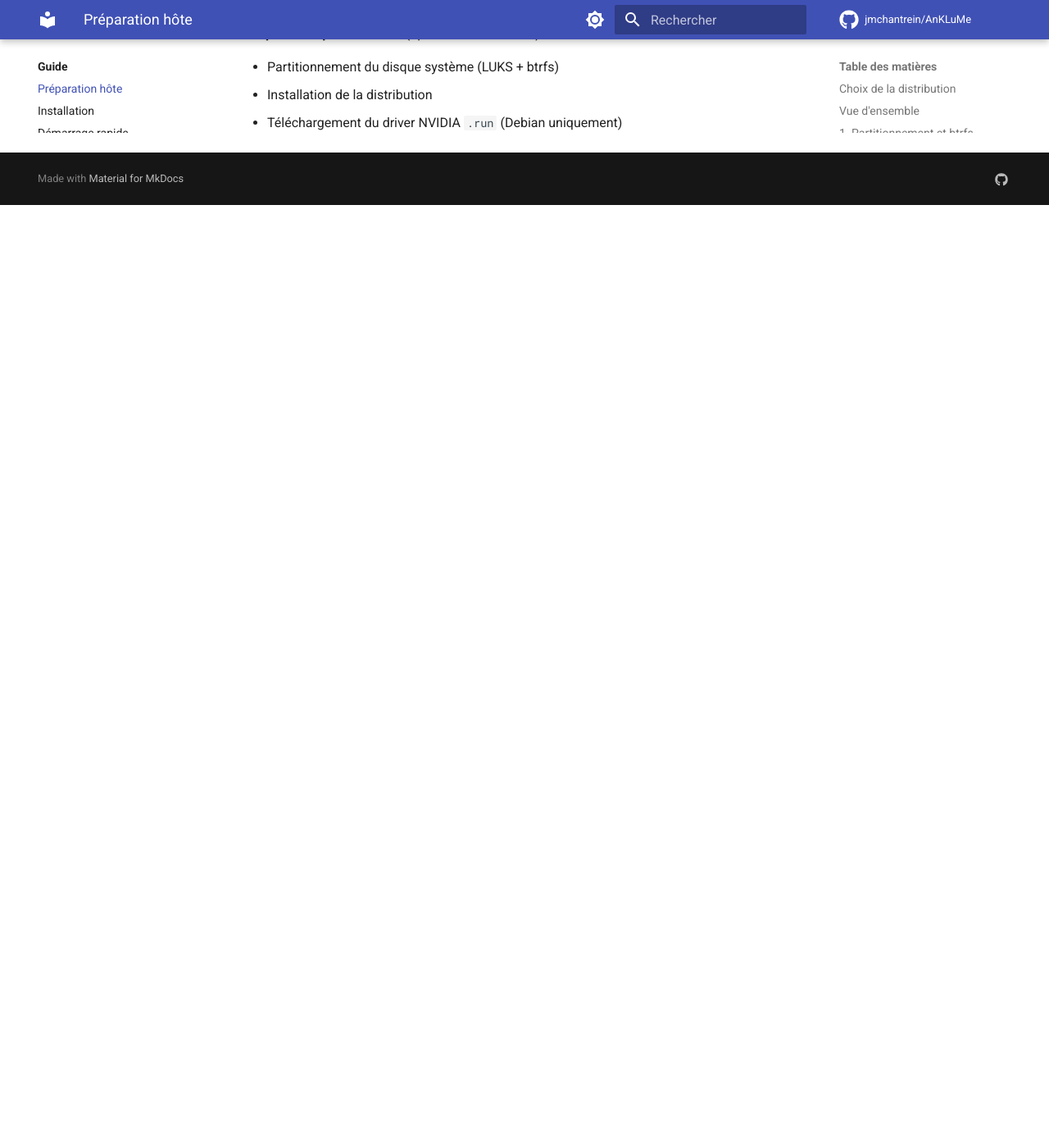
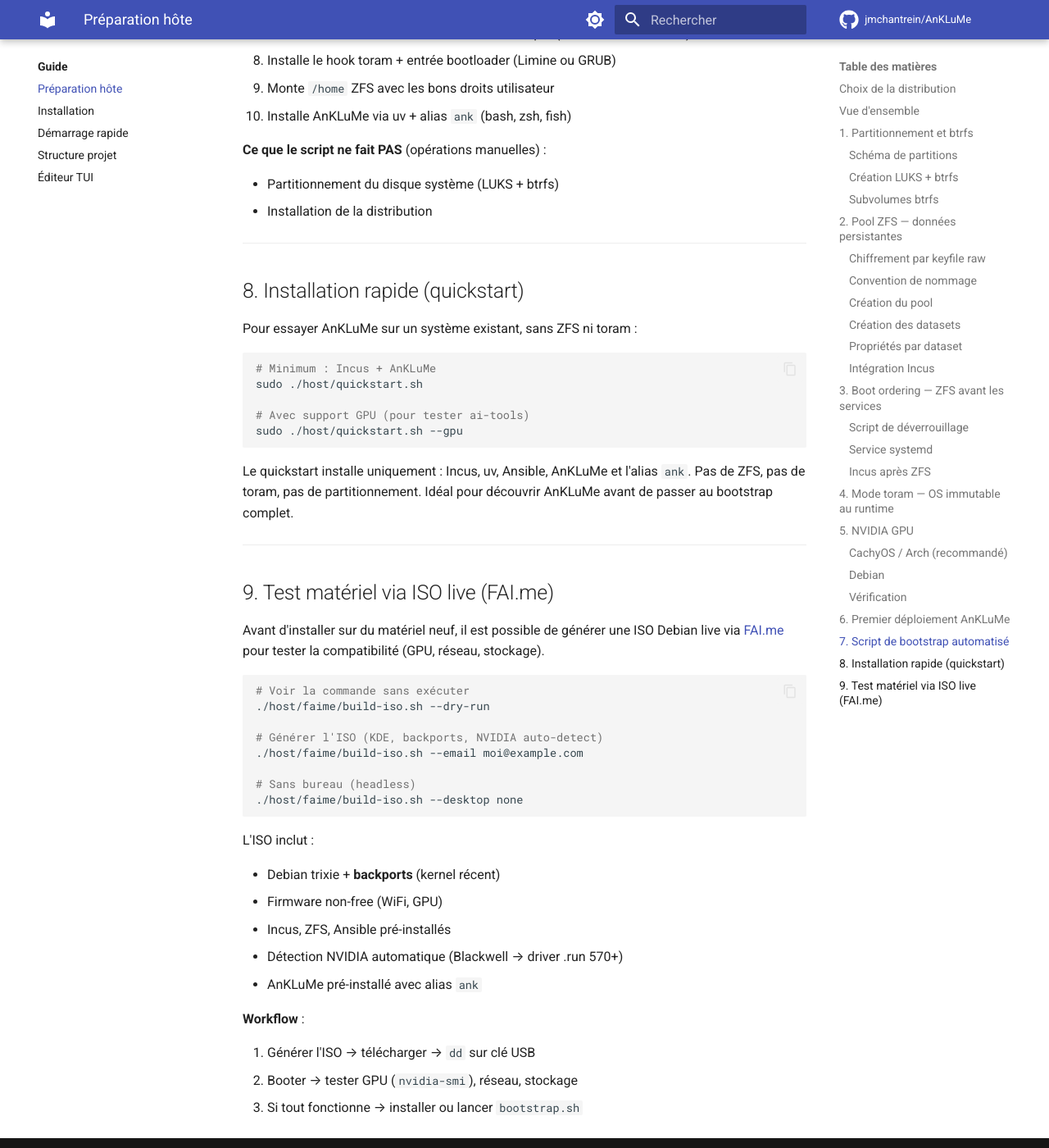
Before and after one commit to jmchantrein/AnKLuMe, an MkDocs documentation site: the page built from docs/guide/host-setup.md, in a window 1280 px wide and 1400 px high, scrolled down 9467 px. Shown: the whole window at 82% size. Built offline with MkDocs 1.6.1 and Material for MkDocs 9.7.7, drawn with Linux system fonts in a browser that asks for light colours; comment, search, counter and statistics services are not loaded; before the commit the page ends 9717 px from its top, so only the background shows below that; some of the changed text lies outside the part shown.

Commit message:
feat(host): quickstart, NVIDIA auto-detect Blackwell, FAI.me live ISO
- host/quickstart.sh : script minimal pour essayer AnKLuMe sur un
  système existant (Incus + uv + AnKLuMe + alias ank, --gpu optionnel)
- bootstrap.sh : détection NVIDIA auto (lspci PCI IDs), installation
  automatique du driver adapté :
  - Pré-Blackwell → nvidia-open-dkms (pacman) ou nvidia-driver (apt)
  - Blackwell RTX 50xx → .run NVIDIA 570+ téléchargé et installé auto
    (requis car driver 570+ absent des dépôts Debian)
- host/faime/ : scripts pour générer une ISO Debian live via FAI.me
  - build-iso.sh : génère la requête curl (backports, non-free, Incus)
  - postinst.sh : post-install (NVIDIA auto-detect + Incus + AnKLuMe)
- docs/guide/host-setup.md : sections quickstart et FAI.me ajoutées,
  section NVIDIA Debian mise à jour (auto-detect Blackwell)

https://claude.ai/code/session_01BY6YjAEJRB8EimPxmt1nM3

````diff
--- a/docs/guide/host-setup.md
+++ b/docs/guide/host-setup.md
@@ -307,8 +307,15 @@ requis par les GPU Blackwell. Rien d'autre à faire.
 
 ### Debian
 
-Sur Debian, le kernel stock peut être trop ancien pour les GPU récents.
-Il faut installer le driver manuellement via le `.run` NVIDIA :
+Le bootstrap détecte automatiquement le GPU et installe le bon driver :
+
+- **GPU pré-Blackwell** (Turing, Ampere, Ada Lovelace) : `nvidia-driver` +
+  `nvidia-open-kernel-dkms` depuis les dépôts Debian (non-free activé auto)
+- **GPU Blackwell** (RTX 50xx) : le driver 570+ n'est pas dans les dépôts
+  Debian. Le bootstrap télécharge et installe automatiquement le `.run`
+  NVIDIA avec `--dkms --open --silent`
+
+Installation manuelle (si besoin) :
 
 ```bash
 # Prérequis
@@ -393,7 +400,7 @@ et ne les recrée pas.
 4. Crée les datasets ZFS selon la convention `_path`
 5. Configure systemd (déverrouillage ZFS → montage → Incus)
 6. Configure le storage pool Incus sur ZFS
-7. Vérifie le driver NVIDIA
+7. Détecte le GPU NVIDIA et installe le driver adapté (Blackwell → .run auto)
 8. Installe le hook toram + entrée bootloader (Limine ou GRUB)
 9. Monte `/home` ZFS avec les bons droits utilisateur
 10. Installe AnKLuMe via uv + alias `ank` (bash, zsh, fish)
@@ -402,4 +409,54 @@ et ne les recrée pas.
 
 - Partitionnement du disque système (LUKS + btrfs)
 - Installation de la distribution
-- Téléchargement du driver NVIDIA `.run` (Debian uniquement)
+
+---
+
+## 8. Installation rapide (quickstart)
+
+Pour essayer AnKLuMe sur un système existant, sans ZFS ni toram :
+
+```bash
+# Minimum : Incus + AnKLuMe
+sudo ./host/quickstart.sh
+
+# Avec support GPU (pour tester ai-tools)
+sudo ./host/quickstart.sh --gpu
+```
+
+Le quickstart installe uniquement : Incus, uv, Ansible, AnKLuMe et
+l'alias `ank`. Pas de ZFS, pas de toram, pas de partitionnement.
+Idéal pour découvrir AnKLuMe avant de passer au bootstrap complet.
+
+---
+
+## 9. Test matériel via ISO live (FAI.me)
+
+Avant d'installer sur du matériel neuf, il est possible de générer une
+ISO Debian live via [FAI.me](https://fai-project.org/FAIme/live/) pour
+tester la compatibilité (GPU, réseau, stockage).
+
+```bash
+# Voir la commande sans exécuter
+./host/faime/build-iso.sh --dry-run
+
+# Générer l'ISO (KDE, backports, NVIDIA auto-detect)
+./host/faime/build-iso.sh --email moi@example.com
+
+# Sans bureau (headless)
+./host/faime/build-iso.sh --desktop none
+```
+
+L'ISO inclut :
+
+- Debian trixie + **backports** (kernel récent)
+- Firmware non-free (WiFi, GPU)
+- Incus, ZFS, Ansible pré-installés
+- Détection NVIDIA automatique (Blackwell → driver .run 570+)
+- AnKLuMe pré-installé avec alias `ank`
+
+**Workflow** :
+
+1. Générer l'ISO → télécharger → `dd` sur clé USB
+2. Booter → tester GPU (`nvidia-smi`), réseau, stockage
+3. Si tout fonctionne → installer ou lancer `bootstrap.sh`
````
Also changed, not shown: host/faime/README.md (added, +49 -0 lines), 4 other files.
